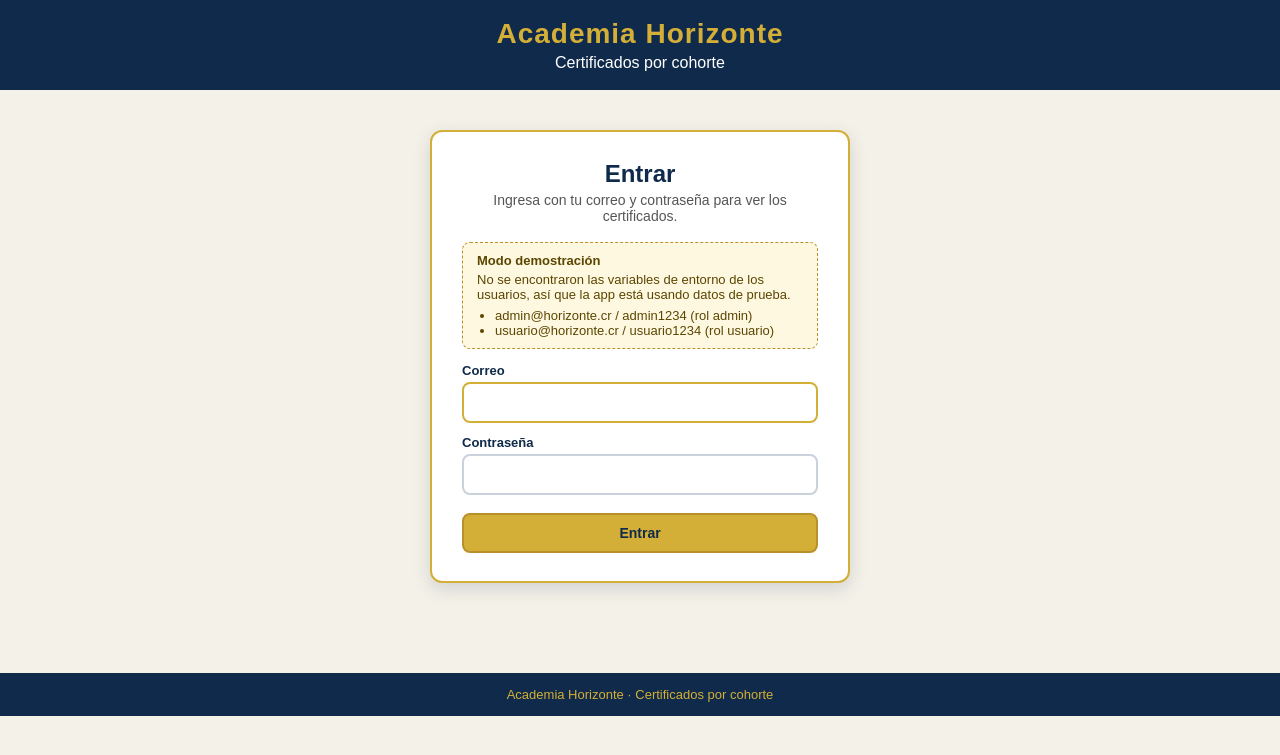
After one commit to aneycd/App_Certificados, a Flask app: page /login in a window 1280 px wide. The commit adds this page. Shown: the top 755 px of the page. Run offline with Flask 3, Linux system fonts and the light colour scheme.

Commit message:
Login con sesiones y roles: requiere_login, solo_admin y aviso de modo demostracion

```diff
--- a/app.py
+++ b/app.py
@@ -4,8 +4,14 @@
 
 from collections import defaultdict  # LADRILLO: caja para agrupar por clave
 from datetime import date  # LADRILLO: fecha de emisión del certificado
+from functools import wraps  # LADRILLO: conservar el nombre de la función decorada
+import hmac  # LADRILLO: comparar contraseñas de forma segura
+import os  # LADRILLO: leer variables de entorno (nunca claves en el código)
 from pathlib import Path  # LADRILLO: rutas que funcionan desde cualquier carpeta
-from flask import Flask, render_template, request  # LADRILLO: Flask = servidor web
+from dotenv import load_dotenv  # LADRILLO: leer el archivo .env en tu máquina
+from flask import (  # LADRILLO: Flask = servidor web
+    Flask, redirect, render_template, request, session, url_for,
+)
 from openpyxl import load_workbook  # LADRILLO: librería para leer Excel .xlsx
 
 # LADRILLO variable: creamos la aplicación web.
@@ -15,6 +21,14 @@ app = Flask(__name__)
 BASE_DIR = Path(__file__).resolve().parent
 RUTA_MAESTRO = BASE_DIR / "INSUMOS" / "Maestro_Estudiantes.xlsx"
 RUTA_EVAL = BASE_DIR / "INSUMOS" / "Registro_Evaluaciones.xlsx"
+
+# LADRILLO: carga el archivo .env de esta carpeta (si no existe, no pasa nada).
+load_dotenv(BASE_DIR / ".env")
+
+# LADRILLO variable: clave para firmar la cookie de sesión.
+# En producción debe venir de una variable de entorno (SECRET_KEY).
+app.secret_key = os.environ.get("SECRET_KEY", "clave-solo-para-demostracion")
+
 
 # LADRILLO variable tipo dict: sigla de cada programa para armar el folio.
 SIGLAS_PROGRAMA = {
@@ -39,6 +53,58 @@ TEXTOS_CERTIFICADO = {
     "Aprobación": "por haber completado y aprobado satisfactoriamente el programa",
     "Participación": "por su participación y cumplimiento de asistencia en el programa",
 }
+
+# LADRILLO variable tipo dict: usuarios de prueba si faltan las variables de entorno.
+USUARIOS_DEMO = {
+    "admin": {"correo": "admin@horizonte.cr", "clave": "admin1234"},
+    "usuario": {"correo": "usuario@horizonte.cr", "clave": "usuario1234"},
+}
+
+
+# LADRILLO función: lee los dos usuarios desde el entorno (o usa los de prueba).
+def cargar_usuarios():
+    """Devuelve el diccionario de usuarios, si está en modo demo y los avisos."""
+    usuarios = {}
+    demo_visibles = []
+    # LADRILLO bucle: un prefijo de variables por cada usuario permitido.
+    for prefijo, rol in (("ADMIN", "admin"), ("USUARIO", "usuario")):
+        correo = os.environ.get(f"{prefijo}_CORREO")
+        clave = os.environ.get(f"{prefijo}_CLAVE")
+        # LADRILLO condicional: si falta una variable, entramos en modo demostración.
+        if not correo or not clave:
+            demo = USUARIOS_DEMO[rol]
+            correo, clave = demo["correo"], demo["clave"]
+            demo_visibles.append({"correo": correo, "clave": clave, "rol": rol})
+        # LADRILLO variable: el correo se guarda en minúsculas para comparar fácil.
+        usuarios[correo.strip().lower()] = {"clave": clave, "rol": rol}
+    return usuarios, bool(demo_visibles), demo_visibles
+
+
+# LADRILLO variables: usuarios disponibles y aviso de modo demostración.
+USUARIOS, MODO_DEMO, USUARIOS_DEMO_VISIBLES = cargar_usuarios()
+
+
+# LADRILLO función decoradora: exige sesión iniciada antes de mostrar datos.
+def requiere_login(vista):
+    @wraps(vista)
+    def envoltura(*args, **kwargs):
+        # LADRILLO condicional: si no hay correo en la sesión, va a /login.
+        if "correo" not in session:
+            return redirect(url_for("login"))
+        return vista(*args, **kwargs)
+    return envoltura
+
+
+# LADRILLO función decoradora: solo deja pasar al rol "admin".
+def solo_admin(vista):
+    @wraps(vista)
+    def envoltura(*args, **kwargs):
+        # LADRILLO condicional: cualquier rol distinto de admin recibe 403.
+        if session.get("rol") != "admin":
+            return render_template("sin_permiso.html"), 403
+        return vista(*args, **kwargs)
+    return envoltura
+
 
 
 # LADRILLO función: calcula un promedio (suma / cantidad).
@@ -164,8 +230,43 @@ def buscar_resultado(identificacion, programa):
     return None  # LADRILLO: si no existe, devolvemos None
 
 
+# LADRILLO función con decorador: pantalla de entrada (GET muestra, POST valida).
+@app.route("/login", methods=["GET", "POST"])
+def login():
+    # LADRILLO condicional: si ya hay sesión, no volvemos a pedir la contraseña.
+    if session.get("correo"):
+        return redirect(url_for("index"))
+
+    error = None
+    correo = ""
+    if request.method == "POST":  # LADRILLO condicional: llegó el formulario
+        correo = request.form.get("correo", "").strip().lower()
+        clave = request.form.get("clave", "")
+        datos = USUARIOS.get(correo)
+        # LADRILLO condicional + hmac: compara la clave sin filtrar información.
+        if datos and hmac.compare_digest(datos["clave"], clave):
+            session.clear()  # LADRILLO: empezamos una sesión nueva y limpia
+            session["correo"] = correo
+            session["rol"] = datos["rol"]
+            return redirect(url_for("index"))
+        error = "Correo o contraseña incorrectos."
+
+    return render_template(
+        "login.html", error=error, correo=correo,
+        modo_demo=MODO_DEMO, demo_visibles=USUARIOS_DEMO_VISIBLES,
+    )
+
+
+# LADRILLO función con decorador: cierra la sesión y vuelve a la entrada.
+@app.route("/salir")
+def salir():
+    session.clear()  # LADRILLO: borra correo, rol y cualquier dato guardado
+    return redirect(url_for("login"))
+
+
 # LADRILLO función con decorador: atiende la página principal.
 @app.route("/")
+@requiere_login
 def index():
     resultados, n_aprob, n_part, n_sin, sin_eval, huerfanos, con_ceros, programas = \
         calcular_resultados()
@@ -184,6 +285,7 @@ def index():
 
 # LADRILLO función: muestra el detalle académico de un estudiante.
 @app.route("/estudiante/<identificacion>/<path:programa>")
+@requiere_login
 def estudiante(identificacion, programa):
     resultado = buscar_resultado(identificacion, programa)
     # LADRILLO condicional: si no existe, mensaje amable (no se cae la app).
@@ -199,6 +301,7 @@ def estudiante(identificacion, programa):
 
 # LADRILLO función: emite el certificado solo si la regla lo permite.
 @app.route("/certificado/<identificacion>/<path:programa>")
+@requiere_login
 def certificado(identificacion, programa):
     resultado = buscar_resultado(identificacion, programa)
     if resultado is None:
@@ -229,6 +332,8 @@ def certificado(identificacion, programa):
 
 # LADRILLO función: junta TODOS los certificados en una sola página imprimible.
 @app.route("/certificados")
+@requiere_login
+@solo_admin
 def certificados():
     resultados, *_ = calcular_resultados()
     # LADRILLO bucle + condicional: solo quien tiene certificado entra al lote.
--- a/requirements.txt
+++ b/requirements.txt
@@ -1,4 +1,5 @@
 # requirements.txt — librerías necesarias para producción (Vercel).
 Flask==3.1.3
 openpyxl==3.1.5
+python-dotenv==1.2.4
 pandas==3.0.6
--- a/static/style.css
+++ b/static/style.css
@@ -13,6 +13,18 @@ body {
 .cabecera a { text-decoration: none; }
 .cabecera h1 { margin: 0; color: #d4af37; font-size: 28px; letter-spacing: 1px; }
 .cabecera p { color: #fff; margin: 4px 0 0; }
+.sesion {
+  margin-top: 10px; display: flex; gap: 10px; align-items: center;
+  justify-content: center; flex-wrap: wrap; color: #fff; font-size: 13px;
+}
+.sesion .rol {
+  background: #d4af37; color: #0f2a4a; border-radius: 12px; padding: 3px 10px;
+  font-weight: bold; font-size: 11px; letter-spacing: .5px; text-transform: uppercase;
+}
+/* LADRILLO: insignia según el rol (dorado admin, azul usuario). */
+.sesion .rol-admin { background: #d4af37; color: #0f2a4a; }
+.sesion .rol-usuario { background: #1565c0; color: #fff; }
+.sesion .boton.pequeno { padding: 5px 12px; }
 
 main { padding-bottom: 20px; }
 
@@ -140,12 +152,44 @@ td { border-bottom: 1px solid #ddd; padding: 8px; text-align: center; }
 .lote .certificado { page-break-after: always; break-after: page; }
 .lote .certificado:last-child { page-break-after: auto; break-after: auto; }
 
+/* Pantalla de entrada (login) */
+.entrada {
+  width: 92%; max-width: 420px; margin: 40px auto; padding: 28px 30px;
+  background: #fff; border: 2px solid #d4af37; border-radius: 12px;
+  box-shadow: 0 6px 18px rgba(15, 42, 74, .15);
+}
+.entrada h2 { margin: 0 0 4px; color: #0f2a4a; text-align: center; }
+.entrada .ayuda { margin: 0 0 18px; text-align: center; color: #555; font-size: 14px; }
+.entrada label {
+  display: block; margin: 12px 0 4px; font-size: 13px;
+  font-weight: bold; color: #0f2a4a;
+}
+.entrada input {
+  width: 100%; padding: 10px 12px; font-size: 15px;
+  border: 2px solid #c9d2dc; border-radius: 8px; background: #fff;
+}
+.entrada input:focus { outline: none; border-color: #d4af37; }
+.entrada .boton.ancho { width: 100%; margin-top: 18px; text-align: center; }
+.error {
+  margin: 0 0 8px; padding: 10px 12px; font-size: 14px;
+  background: #fdecea; color: #b71c1c;
+  border-left: 5px solid #c62828; border-radius: 4px;
+}
+.aviso-demo {
+  margin-bottom: 14px; padding: 10px 14px; font-size: 13px;
+  background: #fff8e1; border: 1px dashed #b8912b;
+  border-radius: 8px; color: #5a4600;
+}
+.aviso-demo p { margin: 4px 0; }
+.aviso-demo ul { margin: 6px 0 0 18px; padding: 0; }
+
 /* Mensaje amable */
 .mensaje {
   width: 90%; max-width: 640px; margin: 40px auto; padding: 24px 28px;
   background: #fff; border: 2px solid #d4af37; border-radius: 12px; text-align: center;
 }
 .mensaje h2 { margin-top: 0; color: #0f2a4a; }
+.mensaje .botones { justify-content: center; margin-top: 18px; }
 
 /* LADRILLO: impresión en hoja horizontal, sin cabecera ni botones. */
 @page { size: A4 landscape; margin: 8mm; }
--- a/templates/base.html
+++ b/templates/base.html
@@ -13,6 +13,15 @@
       <h1>Academia Horizonte</h1>
       <p>Certificados por cohorte</p>
     </a>
+
+    <!-- LADRILLO condicional: solo si hay sesión mostramos correo, rol y salida. -->
+    {% if session.get('correo') %}
+      <div class="sesion">
+        <span class="correo">{{ session['correo'] }}</span>
+        <span class="rol rol-{{ session['rol'] }}">{{ session['rol'] }}</span>
+        <a class="boton pequeno dorado" href="{{ url_for('salir') }}">Salir</a>
+      </div>
+    {% endif %}
   </header>
 
   <main>
--- /dev/null
+++ b/templates/login.html
@@ -0,0 +1,40 @@
+{% extends "base.html" %}
+{% block titulo %}Entrar — Academia Horizonte{% endblock %}
+
+{% block contenido %}
+  <!-- LADRILLO: caja centrada con el formulario de entrada. -->
+  <section class="entrada">
+    <h2>Entrar</h2>
+    <p class="ayuda">Ingresa con tu correo y contraseña para ver los certificados.</p>
+
+    <!-- LADRILLO condicional: aviso cuando faltan las variables de entorno. -->
+    {% if modo_demo %}
+      <div class="aviso-demo">
+        <strong>Modo demostración</strong>
+        <p>No se encontraron las variables de entorno de los usuarios, así que la app está usando datos de prueba.</p>
+        <ul>
+          {% for u in demo_visibles %}
+            <li>{{ u.correo }} / {{ u.clave }} (rol {{ u.rol }})</li>
+          {% endfor %}
+        </ul>
+      </div>
+    {% endif %}
+
+    <!-- LADRILLO condicional: mensaje rojo si las credenciales no coinciden. -->
+    {% if error %}
+      <p class="error">{{ error }}</p>
+    {% endif %}
+
+    <form method="post" action="{{ url_for('login') }}">
+      <label for="correo">Correo</label>
+      <input id="correo" type="email" name="correo" value="{{ correo }}"
+             autocomplete="username" required autofocus>
+
+      <label for="clave">Contraseña</label>
+      <input id="clave" type="password" name="clave"
+             autocomplete="current-password" required>
+
+      <button class="boton dorado ancho" type="submit">Entrar</button>
+    </form>
+  </section>
+{% endblock %}
```
Also changed, not shown: templates/index.html (+9 -5 lines), templates/sin_permiso.html (added, +21 -0 lines), 1 other file.
